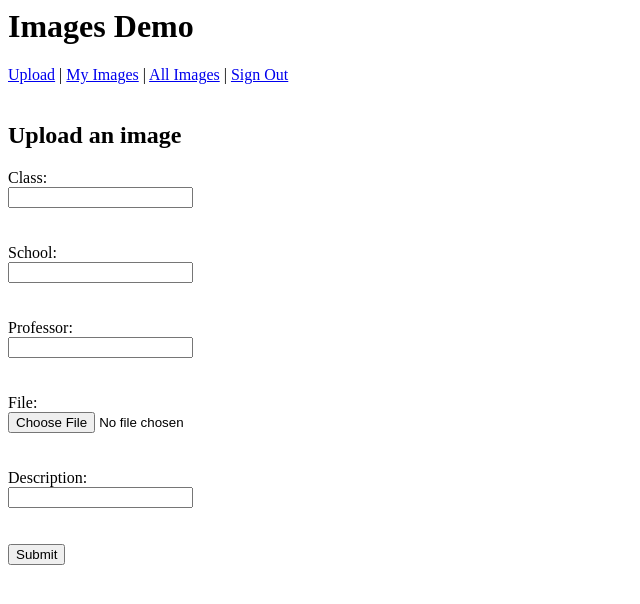
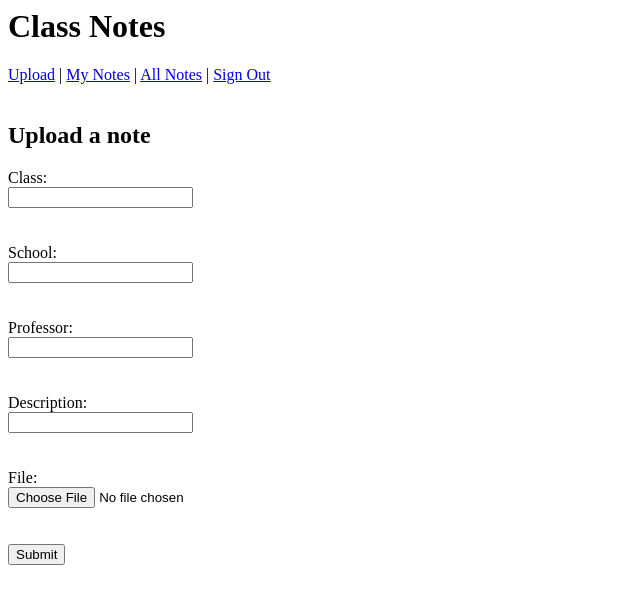
Before and after one commit to DorisChang/class-notes, a Django app: template notes/templates/index.html in a window 1280 px wide. Shown: the top 604 px of the page, without its empty margins (0-640 px from the left). Run offline with Django 3.2, Linux system fonts and the light colour scheme; the template is opened without the code that fills it: most values are stand-ins (such as "Sample title", 1, 10 or a date in 2020).

Commit message:
minor changes from images to notes

```diff
--- a/notes/templates/_base.html
+++ b/notes/templates/_base.html
@@ -1,10 +1,10 @@
 <html>
     <body>
-        <h1>Images Demo</h1>
+        <h1>Class Notes</h1>
         {% if logout_url %}
             <a href="/">Upload</a> |
-            <a href="/images">My Images</a> |
-            <a href="/all-images">All Images</a> |
+            <a href="/images">My Notes</a> |
+            <a href="/all-images">All Notes</a> |
             <a href="{{logout_url}}">Sign Out</a><br><br>{% block bodycontent %}{% endblock %}
         {% else %}
             <a href="{{login_url}}">Sign In</a><br><br>Please sign in.
--- a/notes/templates/all_images.html
+++ b/notes/templates/all_images.html
@@ -1,9 +1,9 @@
 {% extends "_base.html" %}
 {% block bodycontent %}
-<h2>Images</h2>
+<h2>Notes</h2>
 {% for image in images %}
-<a href="/image?id={{image.key.urlsafe}}">{{image.name}}</a>
+<a href="/image?id={{image.key.urlsafe}}">{{image.name}}</a><br>
 {% empty %}
-There are no images.
+There are no notes.
 {% endfor %}
 {% endblock %}
--- a/notes/templates/images.html
+++ b/notes/templates/images.html
@@ -1,8 +1,8 @@
 {% extends "_base.html" %}
 {% block bodycontent %}
-<h2>Images</h2>
+<h2>Notes</h2>
 {% for image in images %}
-<a href="/image?id={{image.key.urlsafe}}">{{image.name}}</a>
+<a href="/image?id={{image.key.urlsafe}}">{{image.name}}</a><br>
 {% empty %}
 There are no images.
 {% endfor %}
--- a/notes/templates/index.html
+++ b/notes/templates/index.html
@@ -1,6 +1,6 @@
 {% extends "_base.html" %}
 {% block bodycontent %}
-<h2>Upload an image</h2>
+<h2>Upload a note</h2>
 <form method="post" action="{{upload_url}}" enctype="multipart/form-data">
     Class:<br>
     <input name="name">
@@ -11,11 +11,11 @@
     Professor:<br>
     <input name="professor">
     <br><br><br>
+    Description:<br>
+    <input name="description">
+    <br><br><br>
     File:<br>
     <input type="file" name="file">
-    <br><br><br>
-    Description:<br>
-    <input name="description">
     <br><br><br>
     <input type="submit">
 </form>
```
